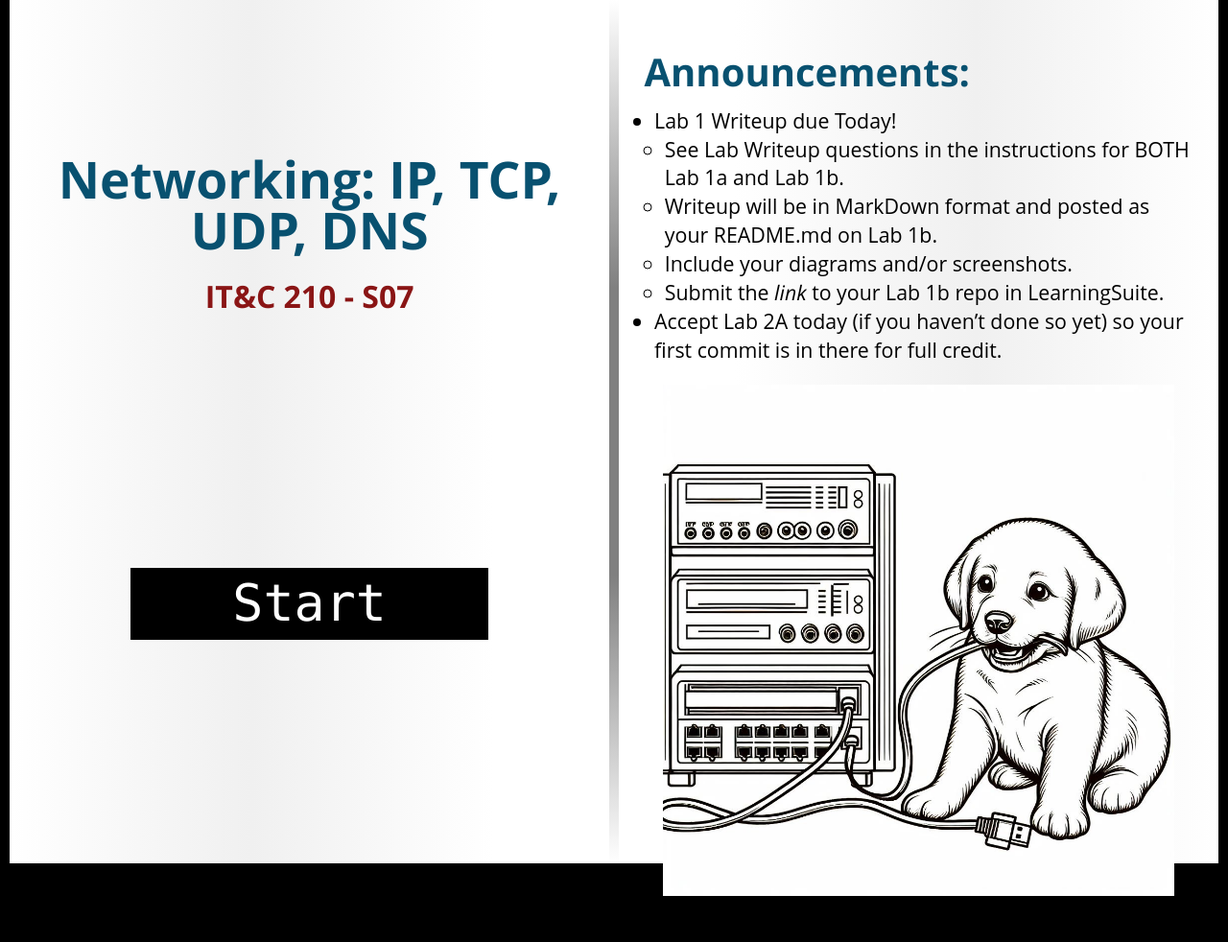
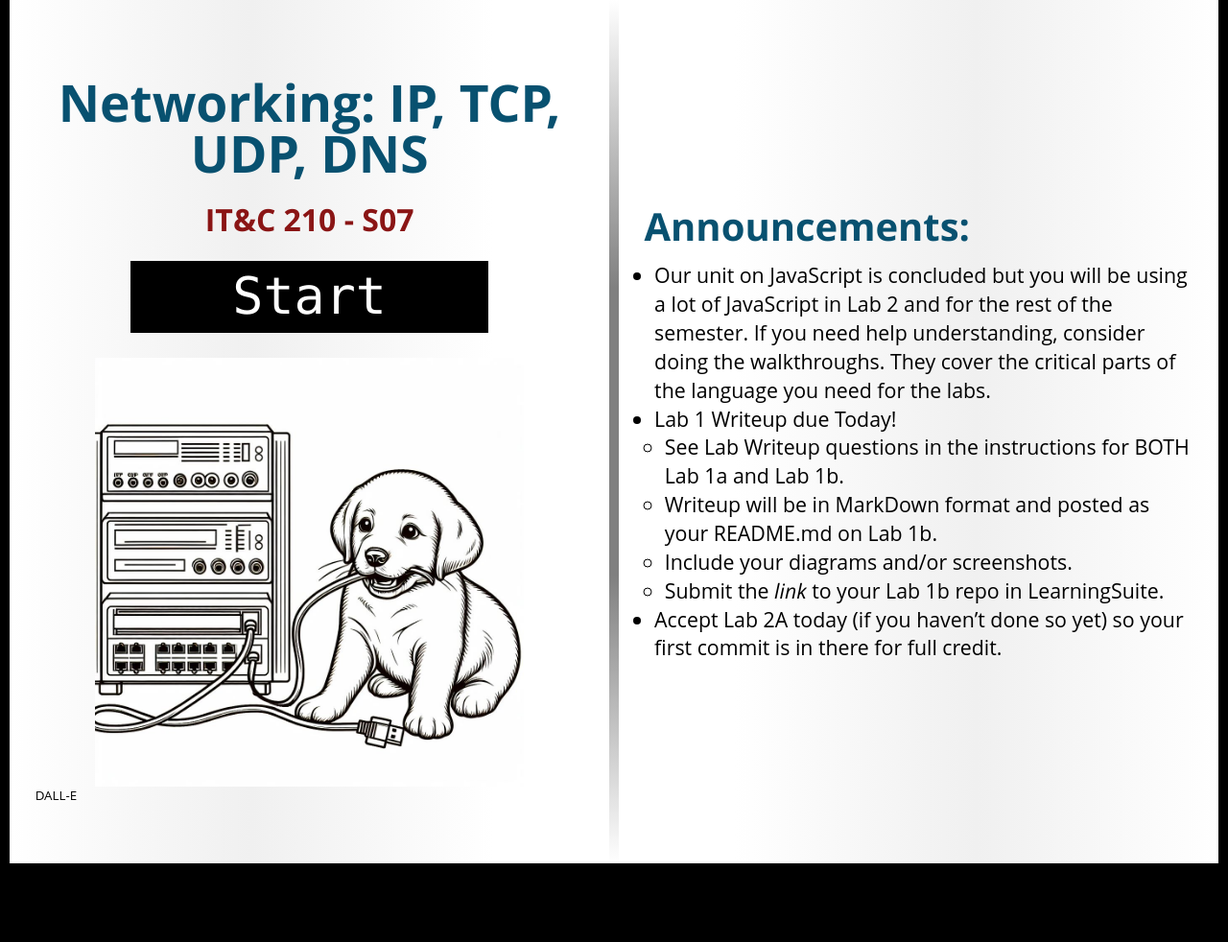
Before and after one commit to BYU-ITC-210/BYU-ITC-210.github.io, a Jekyll site: the page built from _welcome/S07.md, in a window 1280 px wide. Shown: the whole page at 96% size. Built offline with Jekyll 4.4.1, drawn with Linux system fonts in a browser that asks for light colours; some web fonts are replaced; after the commit the page ends 900 px from its top, so only the background shows below that.

Commit message:
Welcome S07

```diff
--- a/_welcome/S07.md
+++ b/_welcome/S07.md
@@ -1,12 +1,13 @@
 ---
 title: "Networking: IP, TCP, UDP, DNS"
 session: S07
+image: images/dog-network.jpg
+imgcredit: DALL-E
 ---
+* Our unit on JavaScript is concluded but you will be using a lot of JavaScript in Lab 2 and for the rest of the semester. If you need help understanding, consider doing the walkthroughs. They cover the critical parts of the language you need for the labs.
 * Lab 1 Writeup due Today!
     * See Lab Writeup questions in the instructions for BOTH Lab 1a and Lab 1b.
     * Writeup will be in MarkDown format and posted as your README.md on Lab 1b.
     * Include your diagrams and/or screenshots.
     * Submit the _link_ to your Lab 1b repo in LearningSuite.
 * Accept Lab 2A today (if you haven't done so yet) so your first commit is in there for full credit.
-
-![Dog with Network Cable](images/dog-network.jpg)
```
Also changed, not shown: w.md (+1 -1 lines).
